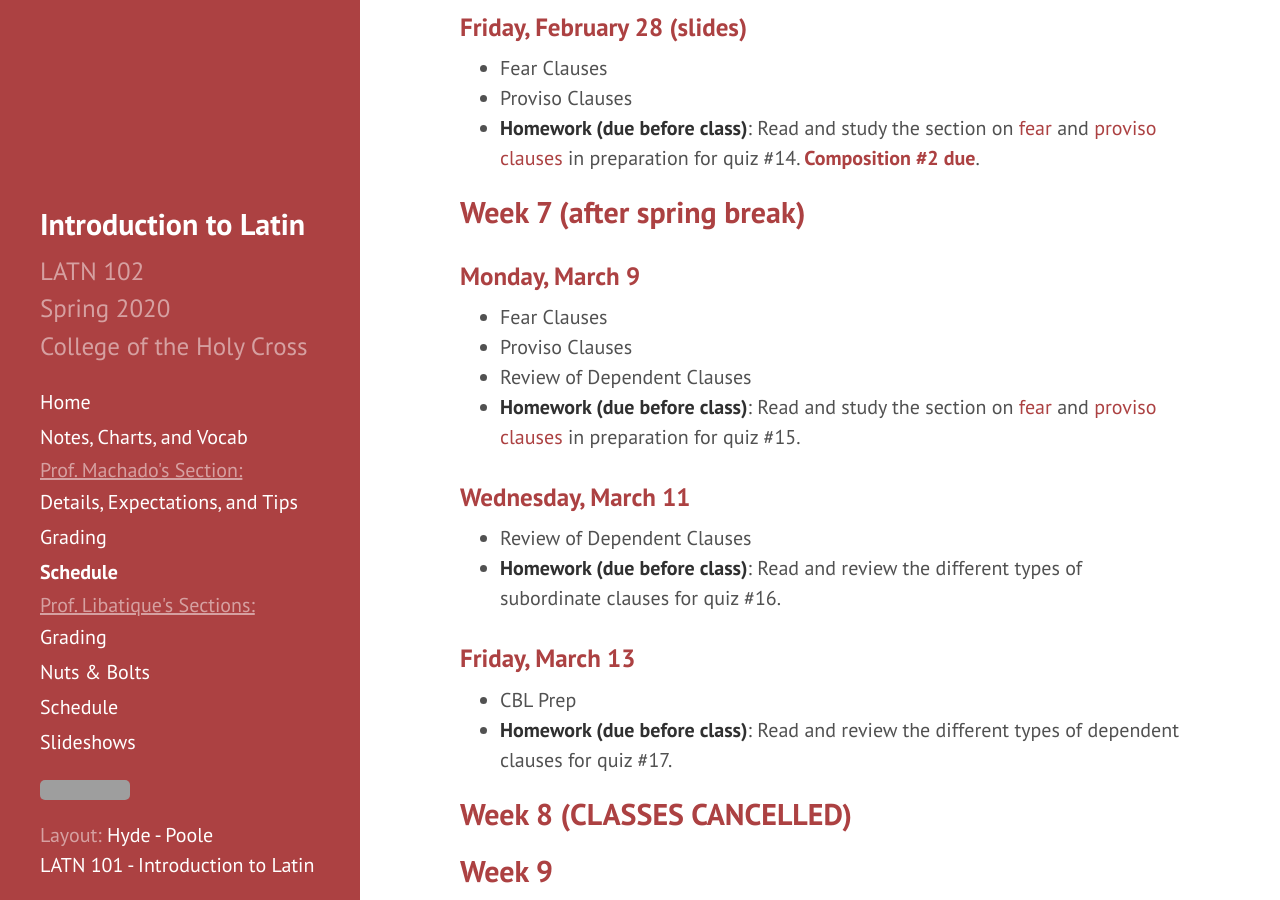
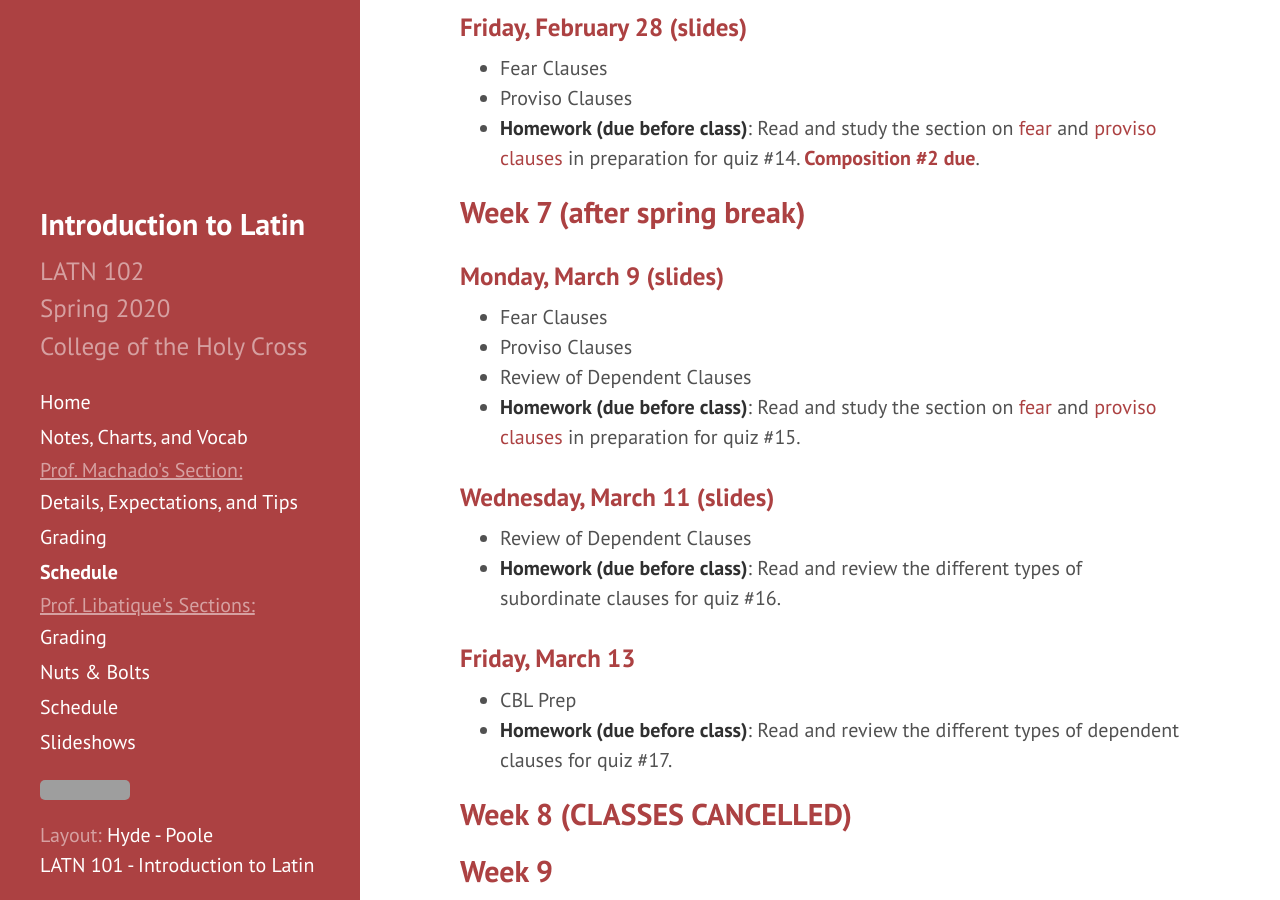
Before and after one commit to DLibatique/LATN102-S20, a Jekyll site: the page built from _pages/schedule-DM.md, in a window 1280 px wide and 900 px high, scrolled down 3961 px. Built offline with Jekyll 4.4.1, drawn with Linux system fonts in a browser that asks for light colours; grey boxes are pictures that could not be loaded.

Commit message:
added slides

```diff
--- a/_pages/schedule-DM.md
+++ b/_pages/schedule-DM.md
@@ -124,13 +124,13 @@ Read and study the section on [fear](https://libatique.info/LATN102-S20/fear) an
 
 ## Week 7 (after spring break)
 
-### Monday, March 9
+### Monday, March 9 [(slides)](https://docs.google.com/presentation/d/1L2uZVEWL6FijnjY7LKyahDb6IzwTeHpRTK6kzrHUJ00/edit?usp=sharing)
 - Fear Clauses
 - Proviso Clauses
 - Review of Dependent Clauses
 - **Homework (due before class)**:  Read and study the section on [fear](https://libatique.info/LATN102-S20/fear) and [proviso clauses](https://libatique.info/LATN102-S20/proviso) in preparation for quiz #15.
 
-### Wednesday, March 11
+### Wednesday, March 11 [(slides)](https://docs.google.com/presentation/d/1VgGCiRinoBKplZF84PLewZ18_dxNp_6TfxQcWo6DKCw/edit?usp=sharing)
 - Review of Dependent Clauses
 - **Homework (due before class)**:
 Read and review the different types of subordinate clauses for quiz #16.
```
